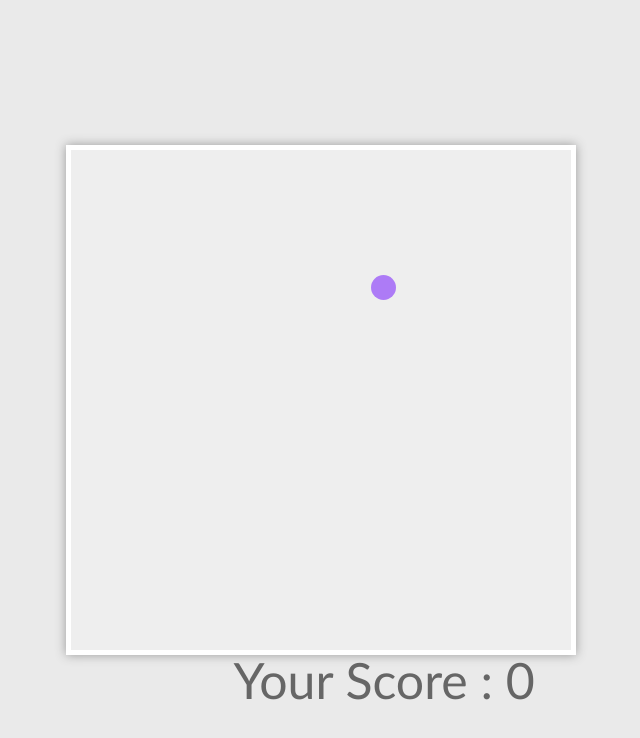
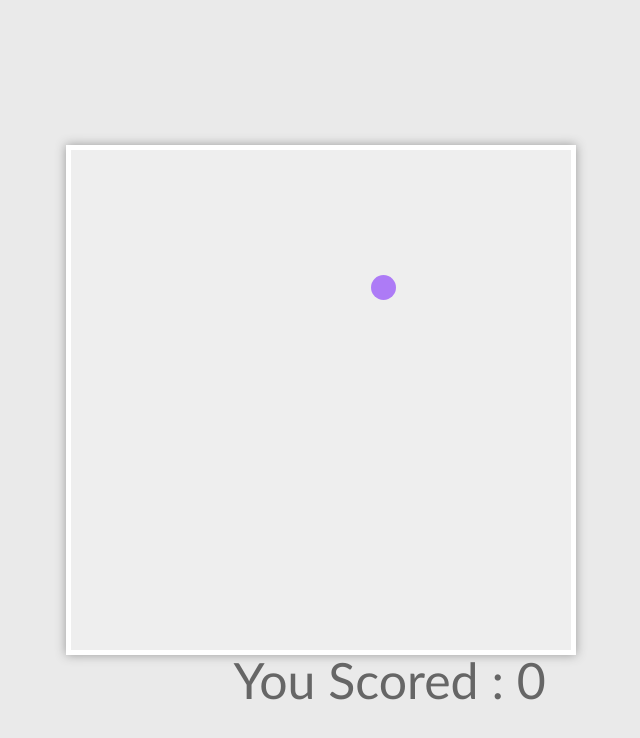
Before and after one commit to akhilarjun/Pixie, a plain HTML site: page index.html in a window 1280 px wide. Shown: the whole page, without its empty margins (319-959 px from the left). Drawn offline with Linux system fonts and the light colour scheme.

Commit message:
Update index.html

```diff
--- a/index.html
+++ b/index.html
@@ -67,7 +67,7 @@
 				color : #666;
 			}
 			score:before {
-				content : "Your Score : ";
+				content : "You Scored : ";
 				/*position : absolute;
 				top : 0px;
 				left : 0px;*/
```
